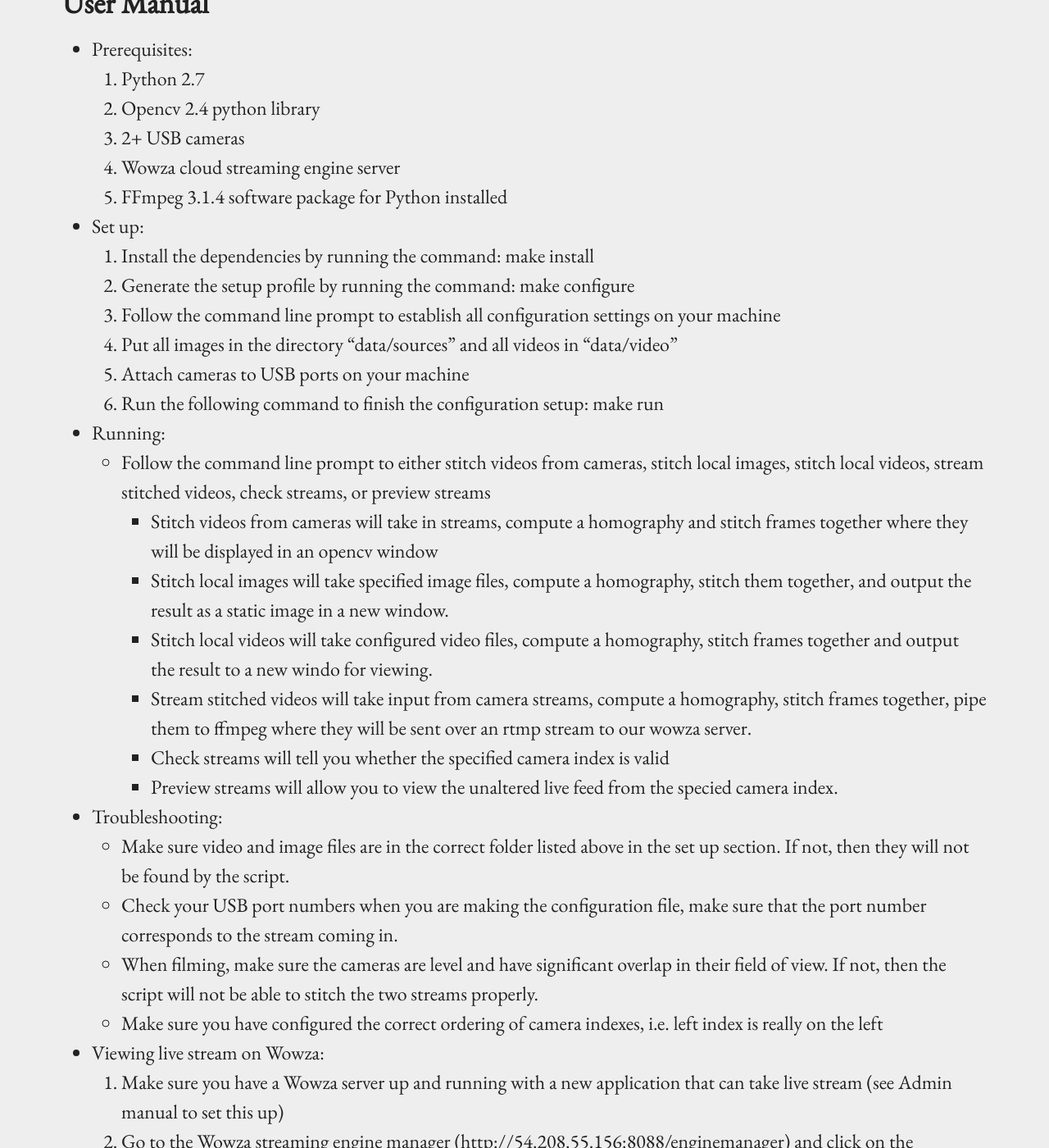
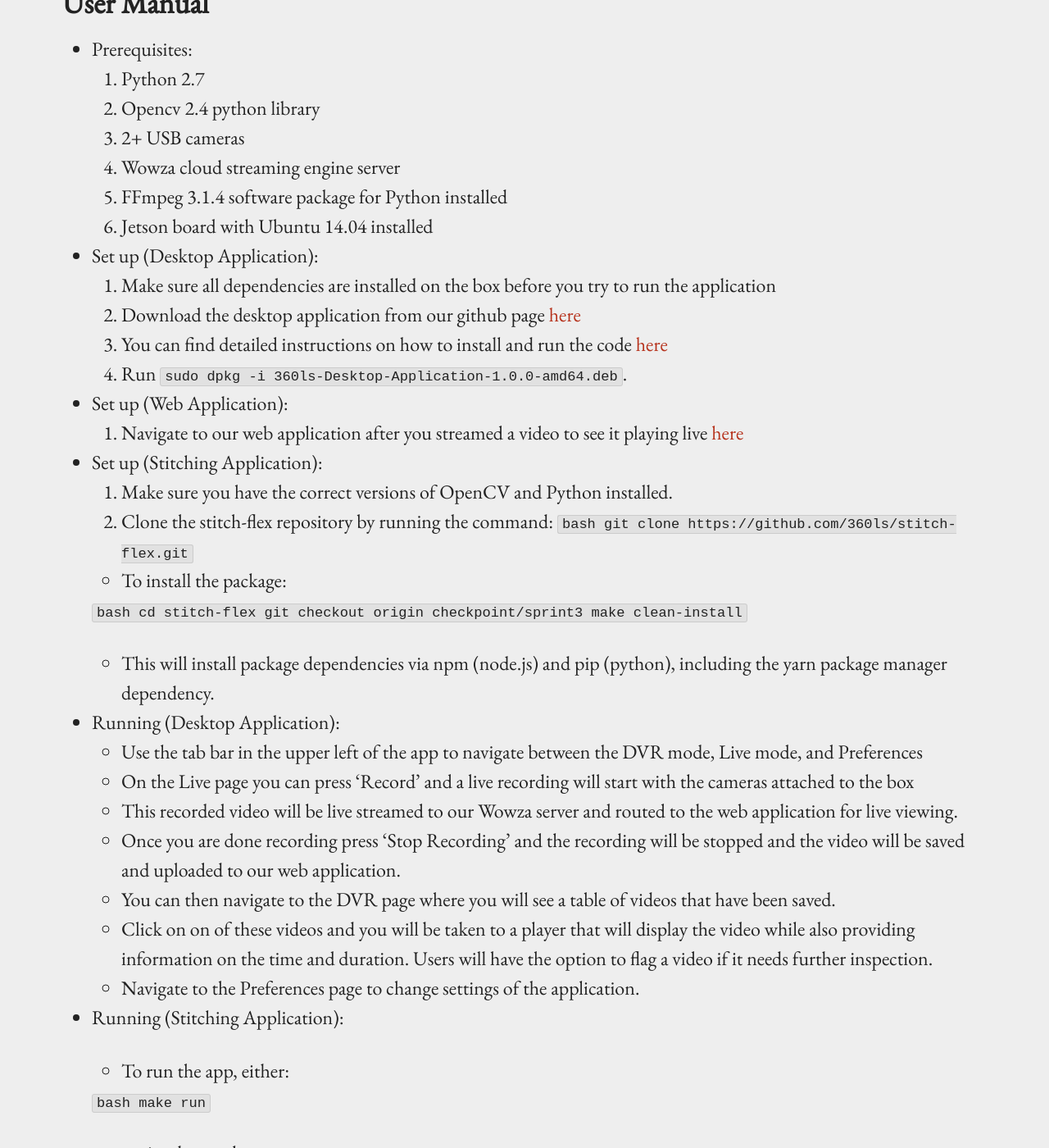
Before and after one commit to 360ls/360ls, a Jekyll site: the page built from _sprint/sprint4/manual.md, in a window 1280 px wide and 1400 px high, scrolled down 369 px. Shown: the whole window at 82% size. Built offline with Jekyll 4.4.1, drawn with Linux system fonts in a browser that asks for light colours; some of the changed text lies outside the part shown.

Commit message:
added user manual sprint4

```diff
--- a/_sprint/sprint4/manual.md
+++ b/_sprint/sprint4/manual.md
@@ -13,29 +13,108 @@
   3. 2+ USB cameras
   4. Wowza cloud streaming engine server
   5. FFmpeg 3.1.4 software package for Python installed
+  6. Jetson board with Ubuntu 14.04 installed
 
-- Set up:
-  1. Install the dependencies by running the command: make install
-  2. Generate the setup profile by running the command: make configure
-  3. Follow the command line prompt to establish all configuration settings on your machine
-  4. Put all images in the directory "data/sources" and all videos in "data/video"
-  5. Attach cameras to USB ports on your machine
-  5. Run the following command to finish the configuration setup: make run
 
-- Running:
-  - Follow the command line prompt to either stitch videos from cameras, stitch local images, stitch local videos, stream stitched videos, check streams, or preview streams
-      - Stitch videos from cameras will take in streams, compute a homography and stitch frames together where they will be displayed in an opencv window
-      - Stitch local images will take specified image files, compute a homography, stitch them together, and output the result as a static image in a new window.
-      - Stitch local videos will take configured video files, compute a homography, stitch frames together and output the result to a new windo for viewing.
-      - Stream stitched videos will take input from camera streams, compute a homography, stitch frames together, pipe them to ffmpeg where they will be sent over an rtmp stream to our wowza server.
-      - Check streams will tell you whether the specified camera index is valid
-      - Preview streams will allow you to view the unaltered live feed from the specied camera index.
+- Set up (Desktop Application):
+  1. Make sure all dependencies are installed on the box before you try to run the application
+  2. Download the desktop application from our github page [here](https://github.com/360ls/desktop/releases)
+  3. You can find detailed instructions on how to install and run the code [here](https://360ls.github.io/360ls/sprint/sprint4/code)
+  4. Run `sudo dpkg -i 360ls-Desktop-Application-1.0.0-amd64.deb`.
+
+
+- Set up (Web Application):
+    1. Navigate to our web application after you streamed a video to see it playing live [here](https://vcms.herokuapp.com/player)
+
+
+
+- Set up (Stitching Application):
+    1. Make sure you have the correct versions of OpenCV and Python installed.
+    2. Clone the stitch-flex repository by running the command:
+    `bash
+    git clone https://github.com/360ls/stitch-flex.git
+    `
+
+
+  - To install the package:
+
+  `bash
+  cd stitch-flex
+  git checkout origin checkpoint/sprint3
+  make clean-install
+  `
+
+  - This will install package dependencies via npm (node.js) and pip (python), including the yarn package manager dependency.
+
+
+- Running (Desktop Application):
+  - Use the tab bar in the upper left of the app to navigate between the DVR mode, Live mode, and Preferences
+  - On the Live page you can press 'Record' and a live recording will start with the cameras attached to the box
+  - This recorded video will be live streamed to our Wowza server and routed to the web application for live viewing.
+  - Once you are done recording press 'Stop Recording' and the recording will be stopped and the video will be saved and uploaded to our web application.
+  - You can then navigate to the DVR page where you will see a table of videos that have been saved.
+  - Click on on of these videos and you will be taken to a player that will display the video while also providing information on the time and duration. Users will have the option to flag a video if it needs further inspection.
+  - Navigate to the Preferences page to change settings of the application.
+
+- Running (Stitching Application):
+
+  - To run the app, either:
+
+  `bash
+  make run
+  `
+  - to simply run the app
+
+  OR
+
+  `bash
+  make
+  `
+
+  - to clean the package, do a fresh (but not brand new) install of dependencies, and then run the app.
+
+  - To run the cli, which provides the most functionality.:
+  `bash
+  make cli
+  `
+
+  - To set up the camera streams
+  `bash
+  make camera-setup
+  `
+
+  - To demonstrate threading through taking snapshots
+  `bash
+  make snap
+  `
+
+  - To lint the application:
+
+   - For JS files:
+  `bash
+  eslint nameoffile.js
+  `
+
+   - For Python files;
+  `bash
+   make lint-py
+  `
+
+  - To run tests against the application:
+
+  `bash
+  make test
+  `
+
 
 - Troubleshooting:
   - Make sure video and image files are in the correct folder listed above in the set up section. If not, then they will not be found by the script.
   - Check your USB port numbers when you are making the configuration file, make sure that the port number corresponds to the stream coming in.
   - When filming, make sure the cameras are level and have significant overlap in their field of view. If not, then the script will not be able to stitch the two streams properly.
   - Make sure you have configured the correct ordering of camera indexes, i.e. left index is really on the left
+  - The cameras should be in live feed mode, not playback mode.
+  - The cameras should not be in fish eye mode.
+  - Verify all of the dependicies have been correctly installed with the correct version numbers.
 
 
 - Viewing live stream on Wowza:
@@ -47,21 +126,16 @@
 
 # Administrator Manual
 
-### Stitching
+### Desktop Application
+- Follow the instructions [here](https://github.com/360ls/desktop/blob/master/README.md) to set up a developer environment for the electron app.
+- We are using the Yarn package manager to install all dependencies for the app so make sure you have the latest version installed as well as Node.js and the npm package manager.
 
-- Documentation:
-  - Run the following command to generate documentation: make html
-  - Run the following command to lint the code: make lint
-  - Run the following command to test the code: make test
-
-### Streaming
-
+### Web Application
 - Wowza:
   - We have set up a Wowza streaming engine free trial on an AWS server. To gain administrative rights please contact us directly (we don't want to put secure passwords on the web).
   - To set up a new live application go to the "Applications" tab on the top of the engine manager page. Click the tab on the left that says "Add Application" and follow the prompts to configure settings.
   - Right now we have our Application configured to accept any rtmp stream, and you can change these settings in the tab that says "Source Security"
-  - Here (https://docs.google.com/document/d/1P3ktqEnJgV6XPH9jGXVkZrj0uZQlp852OA8L4wnukl0/edit) is a link to our documentation on accessing the Wowza Streaming Engine over SSH. This is needed to start and stop the app as well as configure both the AWS instance and the Wowza instance.
+  - [Here](https://docs.google.com/document/d/1P3ktqEnJgV6XPH9jGXVkZrj0uZQlp852OA8L4wnukl0/edit) is a link to our documentation on accessing the Wowza Streaming Engine over SSH. This is needed to start and stop the app as well as configure both the AWS instance and the Wowza instance.
 
-### File Storage
 - AWS S3:
   - Here (https://docs.google.com/document/d/1ap1i3Up0t6JJovi1SbXU570-4pcEgIIDbZy8u_Et4z0/edit) is a link that shows how to set up your development environment to work with our development bucket on S3 so you can develop against it.
```
Also changed, not shown: other parts of _sprint/sprint4/manual.md (+1 -1 lines).
